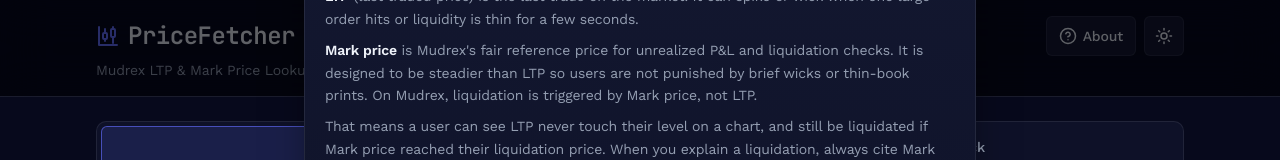
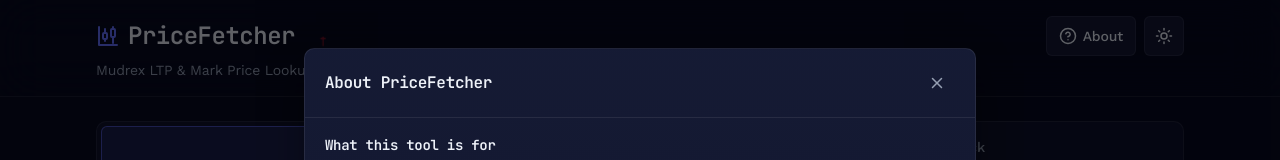
Before and after one commit to DecentralizedJM/mudrex-mark-price-fetcher, a React (Vite) app in the folder marktrace/: page / in a window 1280 px wide. Both pictures are taken after a click on the button "About". Shown: the top 160 px of the page. Built offline with nearby package versions, Linux system fonts and the light colour scheme; no server answers.

Commit message:
Fix About modal clipping under sticky header.
Render the dialog via a portal to document.body so backdrop-blur on the header no longer traps fixed positioning.

```diff
--- a/marktrace/src/components/AboutButton.tsx
+++ b/marktrace/src/components/AboutButton.tsx
@@ -1,4 +1,5 @@
 import { useEffect, useId, useRef, useState } from 'react';
+import { createPortal } from 'react-dom';
 import { CircleHelp, X } from 'lucide-react';
 
 export function AboutButton() {
@@ -38,9 +39,10 @@
         About
       </button>
 
-      {open && (
+      {open &&
+        createPortal(
           <div
-          className="fixed inset-0 z-50 flex items-end justify-center bg-overlay p-4 sm:items-center"
+            className="fixed inset-0 z-[100] flex items-end justify-center bg-overlay p-4 sm:items-center"
             role="presentation"
             onMouseDown={(e) => {
               if (e.target === e.currentTarget) setOpen(false);
@@ -302,7 +304,8 @@
               </button>
             </div>
           </div>
-        </div>
+          </div>,
+          document.body,
         )}
     </>
   );
```
Lines whose indentation alone changed are shown as unchanged.
